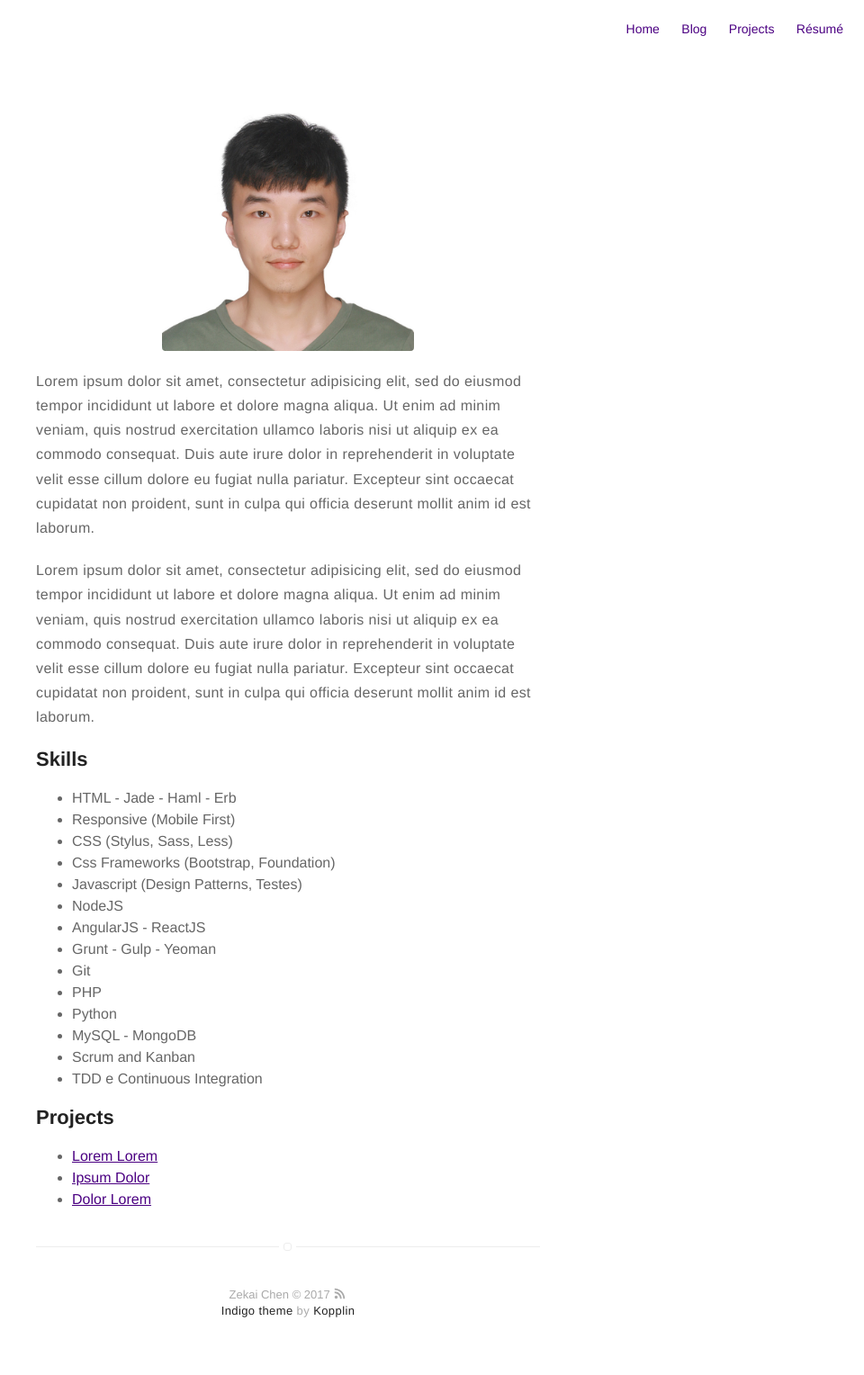
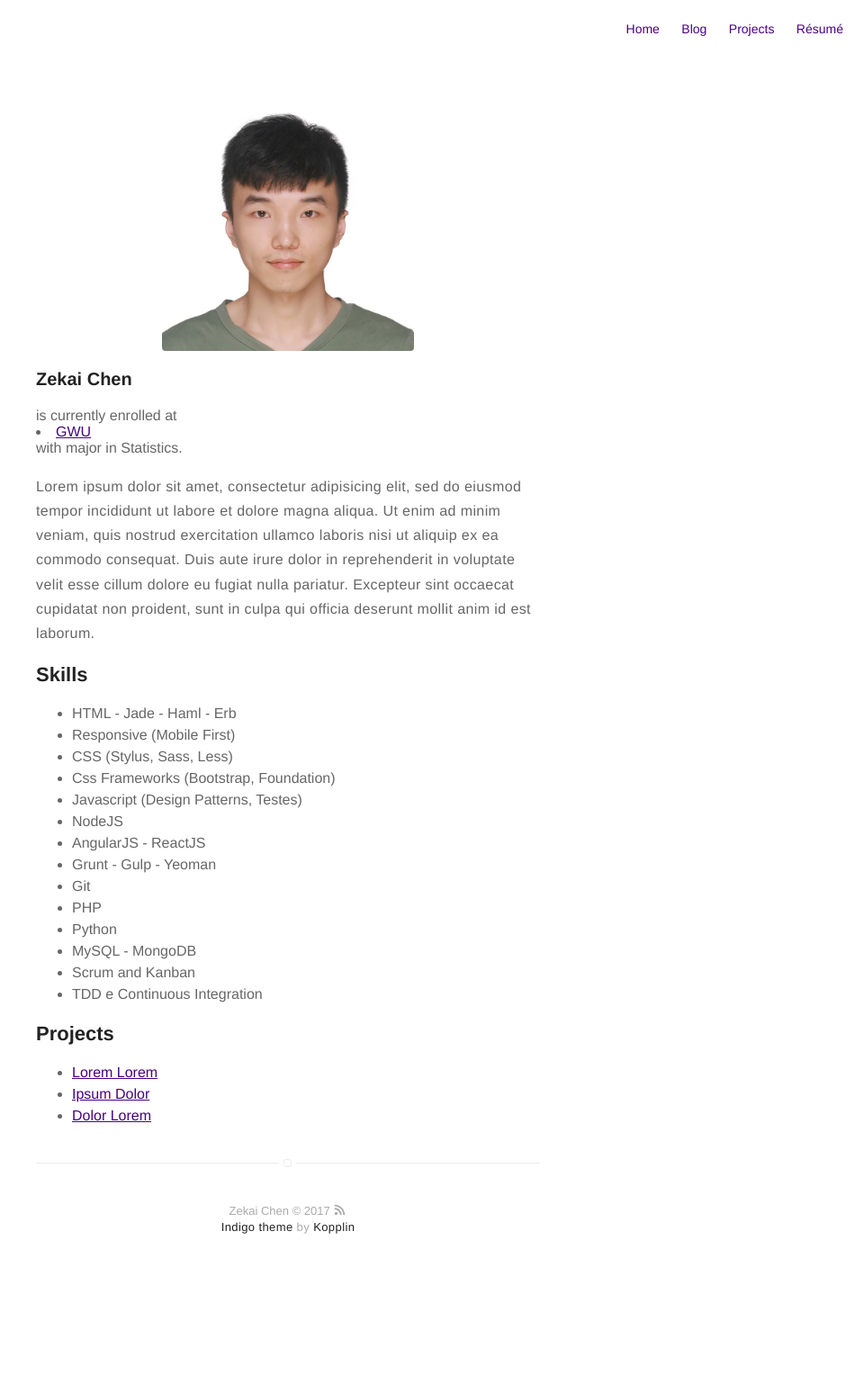
Before and after one commit to shuqizhuzhu/shuqizhuzhu.github.io, a Jekyll site: the page built from about.md, in a window 1280 px wide. Shown: the whole page at 90% size, without its empty margins (320-1280 px from the left). Built offline with Jekyll 4.4.1, drawn with Linux system fonts in a browser that asks for light colours; after the commit the page ends 1435 px from its top, so only the background shows below that.

Commit message:
Update about.md

```diff
--- a/about.md
+++ b/about.md
@@ -4,12 +4,7 @@ layout: page
 ---
 ![Profile Image]({{ site.url }}/{{ site.picture }})
 
-<p>Lorem ipsum dolor sit amet, consectetur adipisicing elit, sed do eiusmod
-tempor incididunt ut labore et dolore magna aliqua. Ut enim ad minim veniam,
-quis nostrud exercitation ullamco laboris nisi ut aliquip ex ea commodo
-consequat. Duis aute irure dolor in reprehenderit in voluptate velit esse
-cillum dolore eu fugiat nulla pariatur. Excepteur sint occaecat cupidatat non
-proident, sunt in culpa qui officia deserunt mollit anim id est laborum.</p>
+<p><h3>Zekai Chen</h3>is currently enrolled at <li><a href="https://www.gwu.edu/">GWU</a></li> with major in Statistics.</p>
 
 <p>Lorem ipsum dolor sit amet, consectetur adipisicing elit, sed do eiusmod
 tempor incididunt ut labore et dolore magna aliqua. Ut enim ad minim veniam,
```
